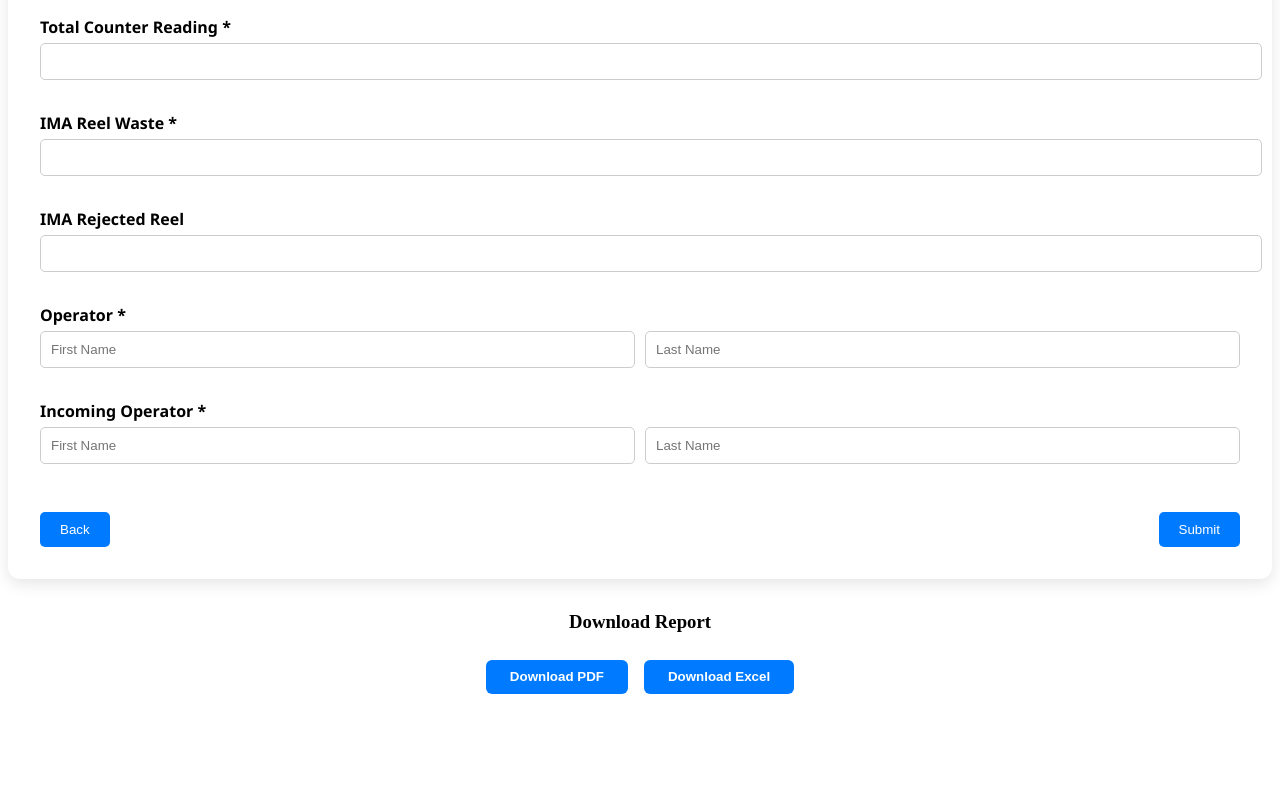
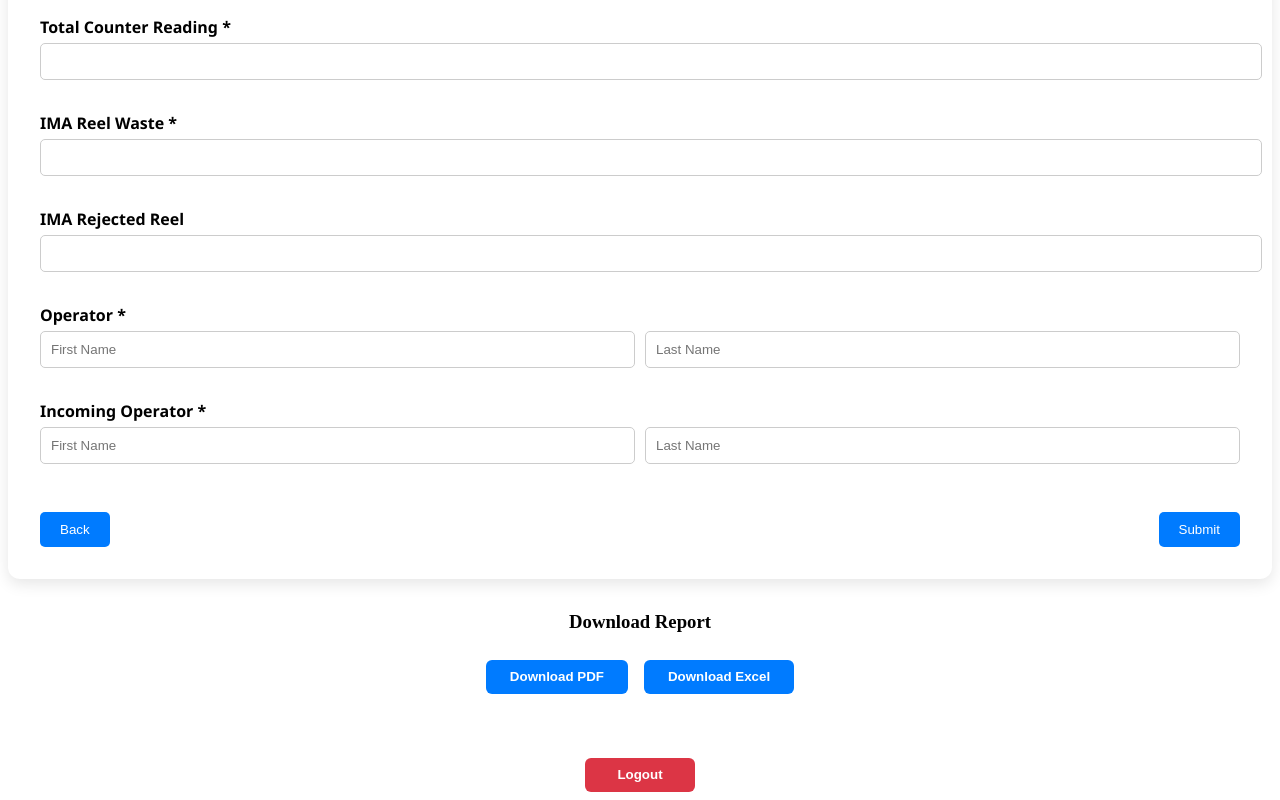
Before and after one commit to CharleDeRealtor2/Ima-pack-report-frontend, a React (Create React App) app: page /page3 in a window 1280 px wide. Shown: the part 693-1493 px from the top of the page. Before the commit the page ends 1403 px from the top, so only its background shows below. Built offline with nearby package versions, Linux system fonts and the light colour scheme; no server answers; sample sign-in values are in the browser's storage.

Commit message:
fix bugs

```diff
--- a/src/Page3.jsx
+++ b/src/Page3.jsx
@@ -7,6 +7,11 @@ const Page3 = ({ formData, handleChange, handleSubmit, goBack }) => {
   const onSubmit = (e) => {
     e.preventDefault();
     handleSubmit();
+  };
+
+  const logout = () => {
+    localStorage.removeItem('token');
+    window.location.href = '/login'; // Redirect to login
   };
 
   const downloadFile = async (type) => {
@@ -174,6 +179,11 @@ const Page3 = ({ formData, handleChange, handleSubmit, goBack }) => {
         <button onClick={() => downloadFile('pdf')} style={styles.button}>Download PDF</button>
         <button onClick={() => downloadFile('excel')} style={styles.button}>Download Excel</button>
       </div>
+
+      {/* Logout Button */}
+      <div style={{ marginTop: '2rem', textAlign: 'center' }}>
+        <button onClick={logout} style={styles.logoutButton}>Logout</button>
+      </div>
     </>
   );
 };
@@ -188,7 +198,17 @@ const styles = {
     borderRadius: '6px',
     cursor: 'pointer',
     fontWeight: 'bold',
-  }
+  },
+  logoutButton: {
+    marginTop: '1.5rem',
+    padding: '0.6rem 2rem',
+    backgroundColor: '#dc3545',
+    color: '#fff',
+    border: 'none',
+    borderRadius: '6px',
+    cursor: 'pointer',
+    fontWeight: 'bold',
+  },
 };
 
 export default Page3;
```
